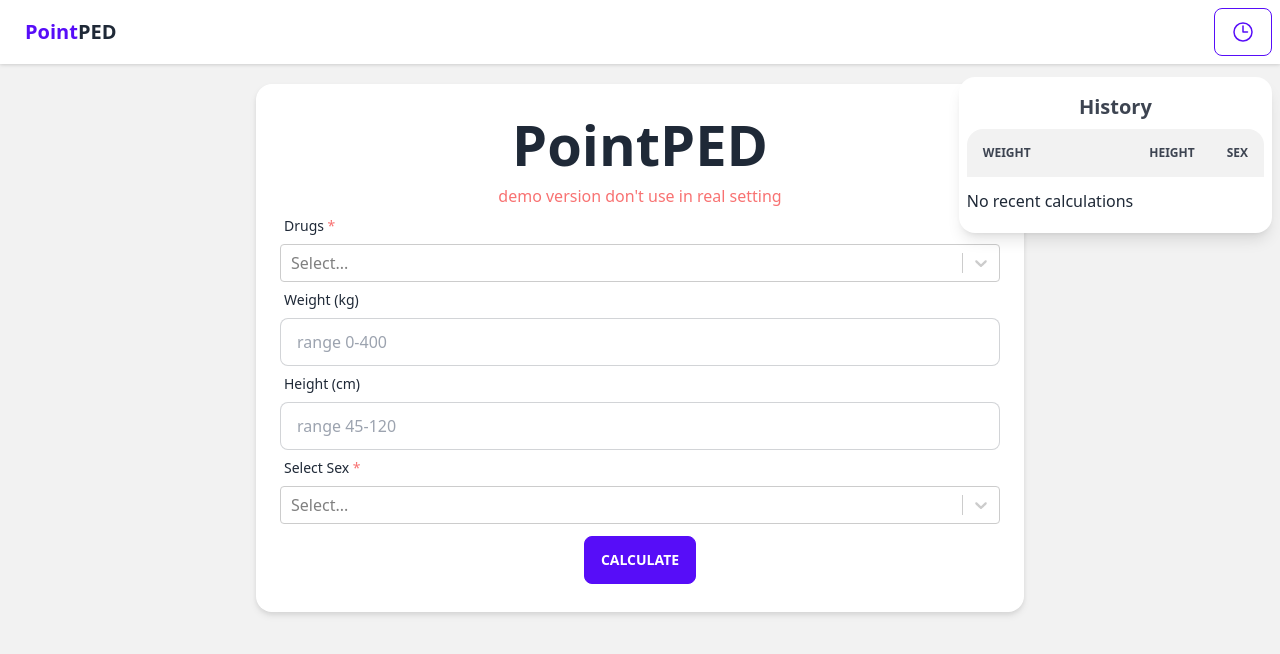
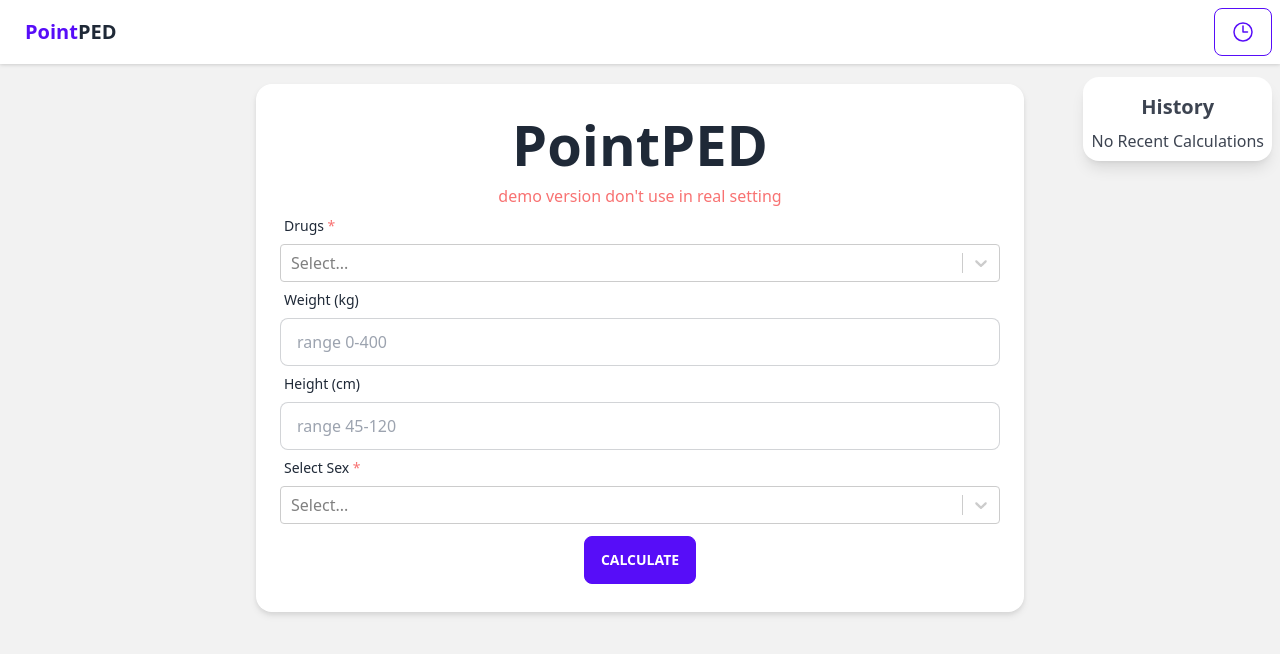
Before and after one commit to swissnp/pointPED, a Next.js app: page / in a window 1280 px wide. Both pictures are taken after a click on the label 1243 px from the left and 32 px from the top of the page. Shown: the top 654 px of the page. Built offline with nearby package versions, Linux system fonts and the light colour scheme.

Commit message:
fix to not display table if there is no recent

```diff
--- a/components/NavBar.js
+++ b/components/NavBar.js
@@ -60,7 +60,7 @@ function RecentsBox(props) {
               setSex(currentCookie[i].sex);
               setOpen(false);
             }}
-            className = 'btn-ghost hover'
+            className="btn-ghost hover"
             tabIndex={0}
           >
             <td>{currentCookie[i].weight}</td>
@@ -70,11 +70,7 @@ function RecentsBox(props) {
         );
       }
     } catch (e) {
-      list.push(
-        <li key="noRecents" className="py-3 text-center text-base-content">
-          No recent calculations
-        </li>
-      );
+      console.log("NO RECENTS");
     }
   }
   // <tr>
@@ -141,6 +137,9 @@ function RecentsBox(props) {
             {...getFloatingProps()}
           >
             <li className="card-title py-2">History</li>
+            {list.length === 0 ? (
+              <div className="text-center">No Recent Calculations</div>
+            ) : (
               <table className="table-zebra table w-full">
                 <thead>
                   <tr>
@@ -151,6 +150,7 @@ function RecentsBox(props) {
                 </thead>
                 <tbody>{list}</tbody>
               </table>
+            )}
           </ul>
         )}
       </FloatingPortal>
```
Lines whose indentation alone changed are shown as unchanged.
